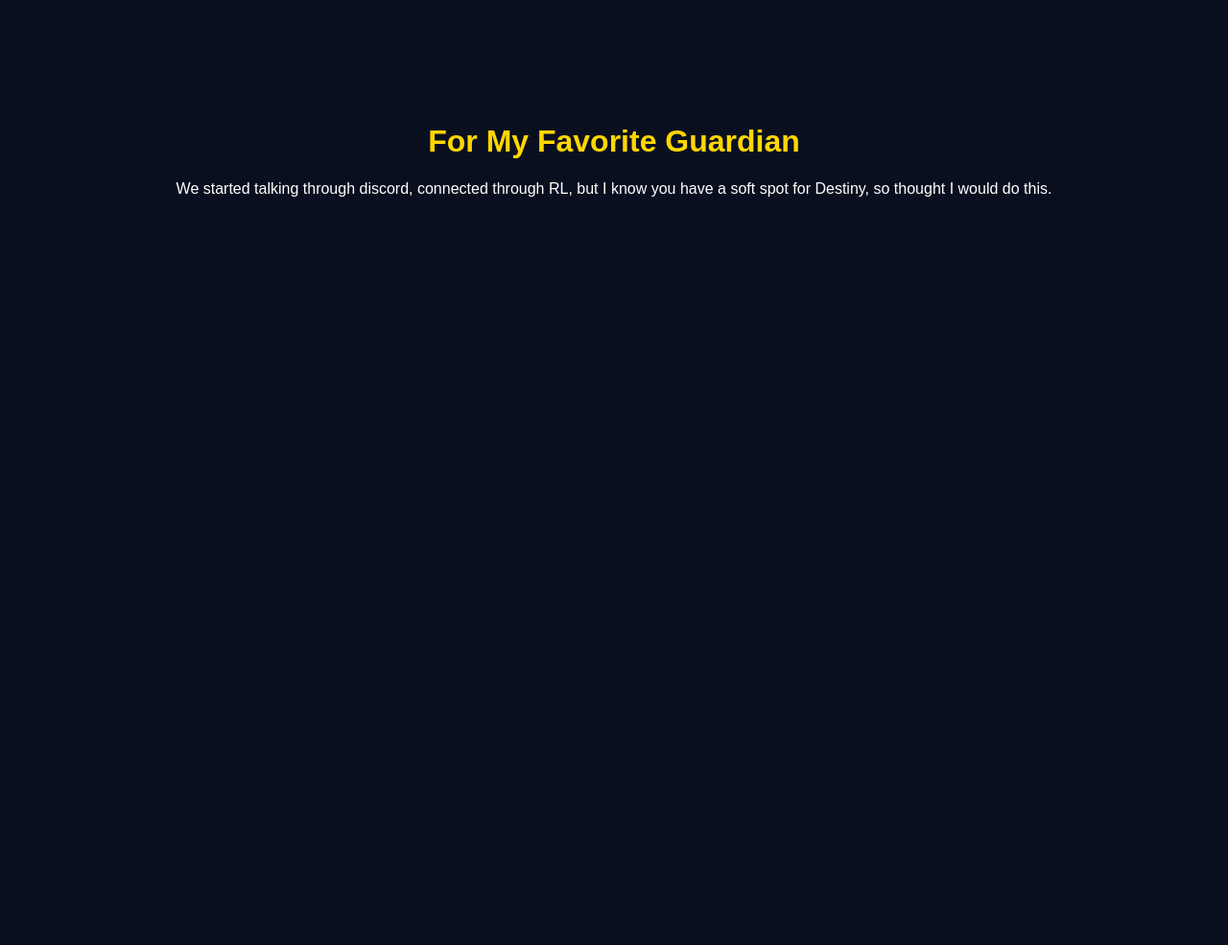
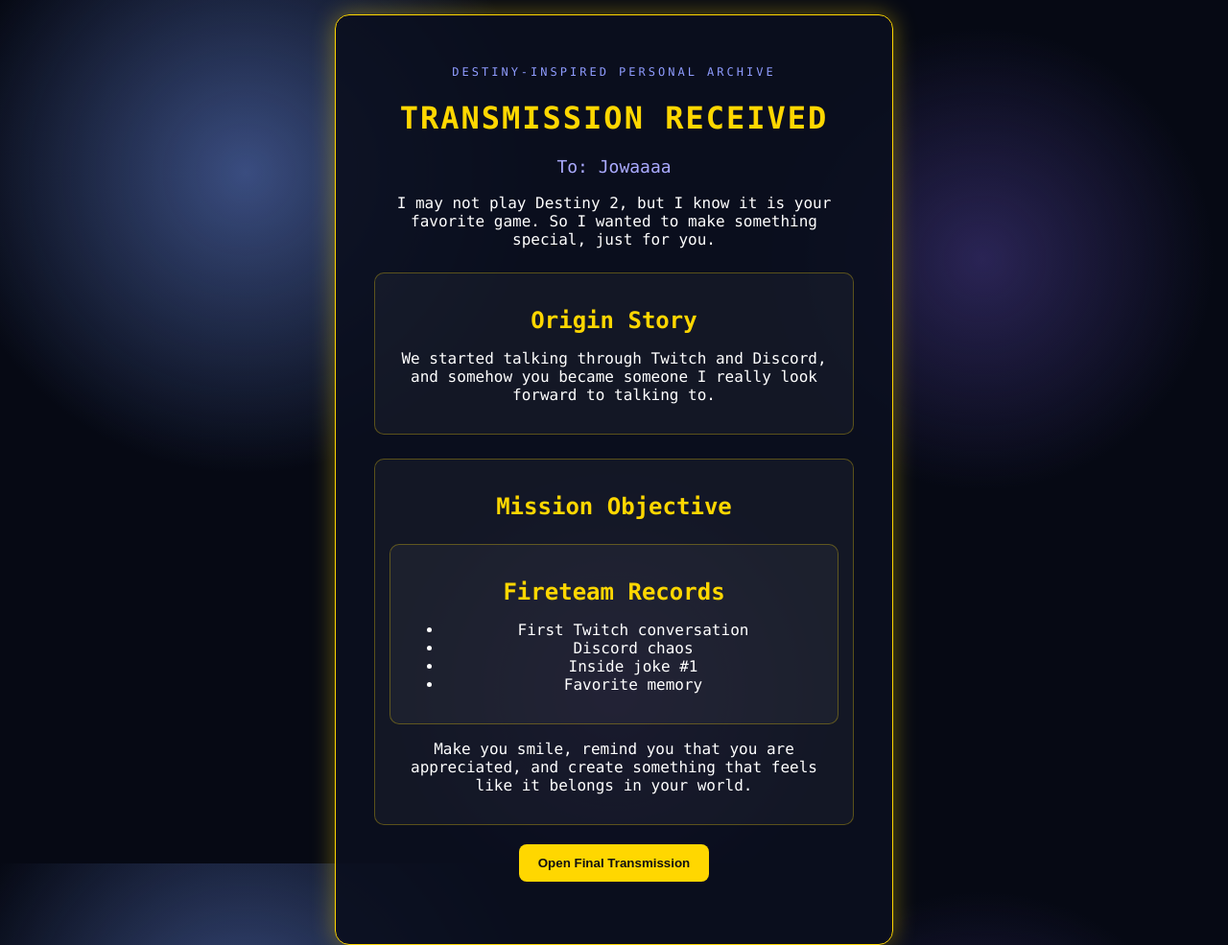
Before and after one commit to areed4119/destiny-site, a plain HTML site: page index.html in a window 1280 px wide. Shown: the whole page at 96% size. Before the commit the page ends 800 px from the top, so only its background shows below. Drawn offline with Linux system fonts and the light colour scheme.

Commit message:
Added mission sections

```diff
--- a/index.html
+++ b/index.html
@@ -6,12 +6,49 @@
 </head>
 <body>
 
-    <h1>For My Favorite Guardian</h1>
+    <div class="card">
+        <p class="tag">DESTINY-INSPIRED PERSONAL ARCHIVE</p>
 
-    <p>
-        We started talking through discord, connected through RL,
-        but I know you have a soft spot for Destiny, so thought I would do this.
-    </p>
+        <h1>TRANSMISSION RECEIVED</h1>
 
+        <p class="subtitle">To: Jowaaaa</p>
+
+        <p>
+            I may not play Destiny 2, but I know it is your favorite game.
+            So I wanted to make something special, just for you.
+        </p>
+
+        <div class="section">
+            <h2>Origin Story</h2>
+            <p>
+                We started talking through Twitch and Discord, and somehow
+                you became someone I really look forward to talking to.
+            </p>
+        </div>
+
+        <div class="section">
+            <h2>Mission Objective</h2>
+            <div class="section">
+    <h2>Fireteam Records</h2>
+
+    <ul>
+        <li>First Twitch conversation</li>
+        <li>Discord chaos</li>
+        <li>Inside joke #1</li>
+        <li>Favorite memory</li>
+    </ul>
+</div>
+            <p>
+                Make you smile, remind you that you are appreciated,
+                and create something that feels like it belongs in your world.
+            </p>
+        </div>
+
+        <button onclick="showMessage()">Open Final Transmission</button>
+
+        <p id="secret-message"></p>
+    </div>
+
+    <script src="script.js"></script>
 </body>
 </html>
--- /dev/null
+++ b/script.js
@@ -0,0 +1,19 @@
+function showMessage() {
+
+    const message = `
+    Final Transmission
+
+    I started this project because Destiny means a lot to you.
+
+    I wanted to create something from your world,
+    even though I am still learning about it.
+
+    Thank you for all the conversations,
+    the laughs,
+    and all the time we've spent together.
+
+    Eyes up, Guardian.
+    `;
+
+    document.getElementById("secret-message").innerText = message;
+}
--- a/style.css
+++ b/style.css
@@ -1,7 +1,7 @@
 body {
     background-color: #0a0f1f;
     color: white;
-    font-family: Arial, sans-serif;
+    font-family: Consolas, monospace;
     text-align: center;
     padding-top: 100px;
 }
@@ -9,3 +9,76 @@
 h1 {
     color: gold;
 }
+body {
+    margin: 0;
+    height: 100vh;
+    background:
+radial-gradient(circle at 20% 20%, #3a4d80 0%, transparent 25%),
+radial-gradient(circle at 80% 30%, #2a2455 0%, transparent 20%),
+radial-gradient(circle at 50% 80%, #4a2a6a 0%, transparent 25%),
+#060914;
+    color: white;
+    font-family: Consolas, monospace;
+    display: flex;
+    justify-content: center;
+    align-items: center;
+}
+
+.card {
+    background: rgba(10, 15, 30, 0.9);
+    border: 1px solid gold;
+    border-radius: 15px;
+    padding: 40px;
+    width: 500px;
+    text-align: center;
+    box-shadow: 0 0 25px rgba(255, 215, 0, 0.4);
+}
+
+h1 {
+    color: gold;
+    letter-spacing: 2px;
+}
+
+.subtitle {
+    color: #aaaaff;
+    font-size: 18px;
+}
+
+button {
+    background: gold;
+    color: #111;
+    border: none;
+    padding: 12px 20px;
+    border-radius: 8px;
+    cursor: pointer;
+    font-weight: bold;
+    margin-top: 20px;
+}
+
+button:hover {
+    background: white;
+}
+
+#secret-message {
+    margin-top: 25px;
+    color: #d8d8ff;
+    font-size: 18px;
+}
+.tag {
+    color: #8f9cff;
+    font-size: 12px;
+    letter-spacing: 3px;
+}
+
+.section {
+    margin-top: 25px;
+    padding: 15px;
+    border: 1px solid rgba(255, 215, 0, 0.3);
+    border-radius: 10px;
+    background: rgba(255, 255, 255, 0.04);
+}
+
+.section h2 {
+    color: gold;
+    margin-bottom: 10px;
+}
```
Also changed, not shown: 1 other file.
